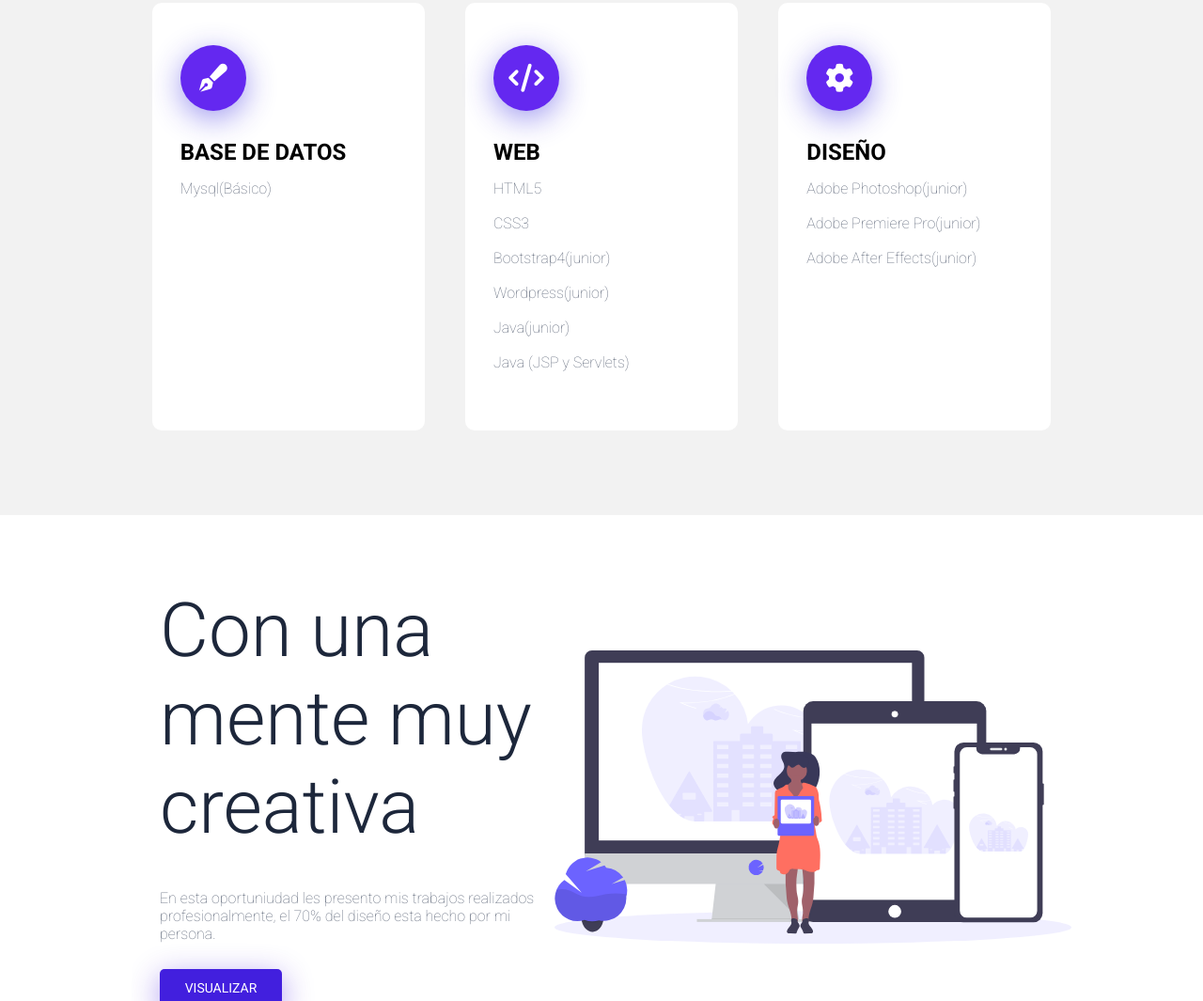
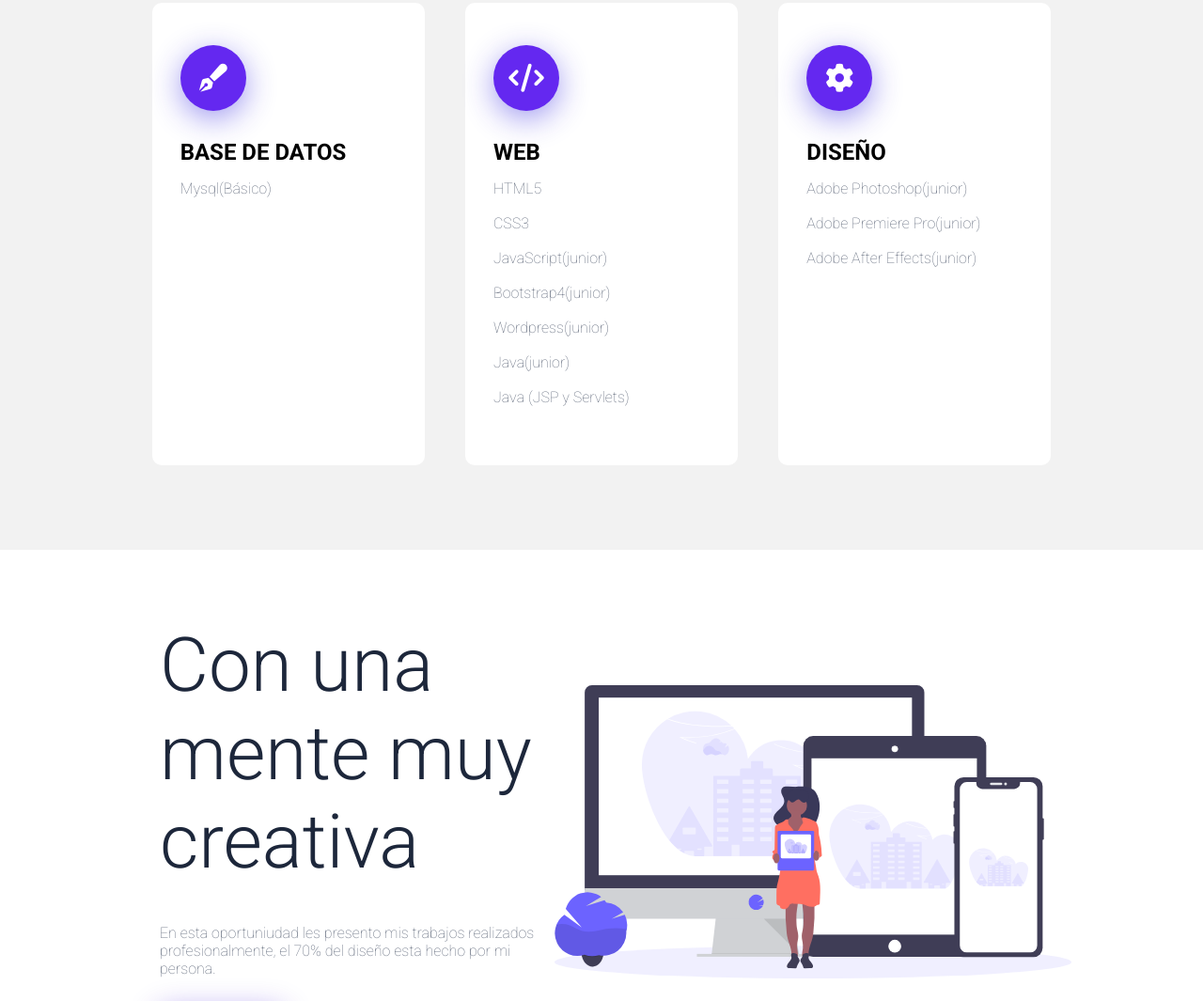
Before and after one commit to Gadiel18/pagina-curriculum-vitae, a plain HTML site: page index.html in a window 1280 px wide. Shown: the part 1643-2708 px from the top of the page at 94% size. Drawn offline with Linux system fonts and the light colour scheme.

Commit message:
Update index.html

```diff
--- a/index.html
+++ b/index.html
@@ -50,6 +50,7 @@
                         <h3>WEB</h3>
                         <p>HTML5</p>
                         <p>CSS3</p>
+                        <p>JavaScript(junior)</p>
                         <p>Bootstrap4(junior)</p>
                         <p>Wordpress(junior)</p>
                         <p>Java(junior)</p>
```
